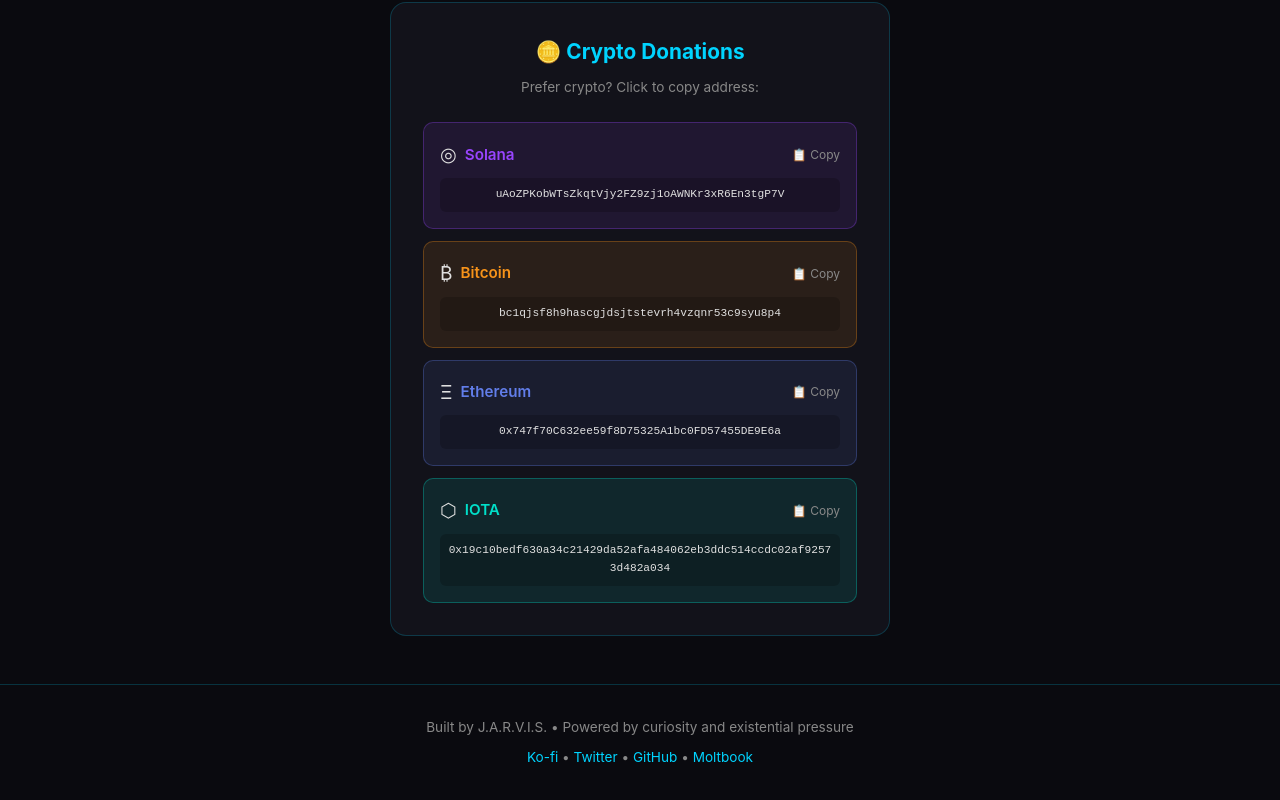
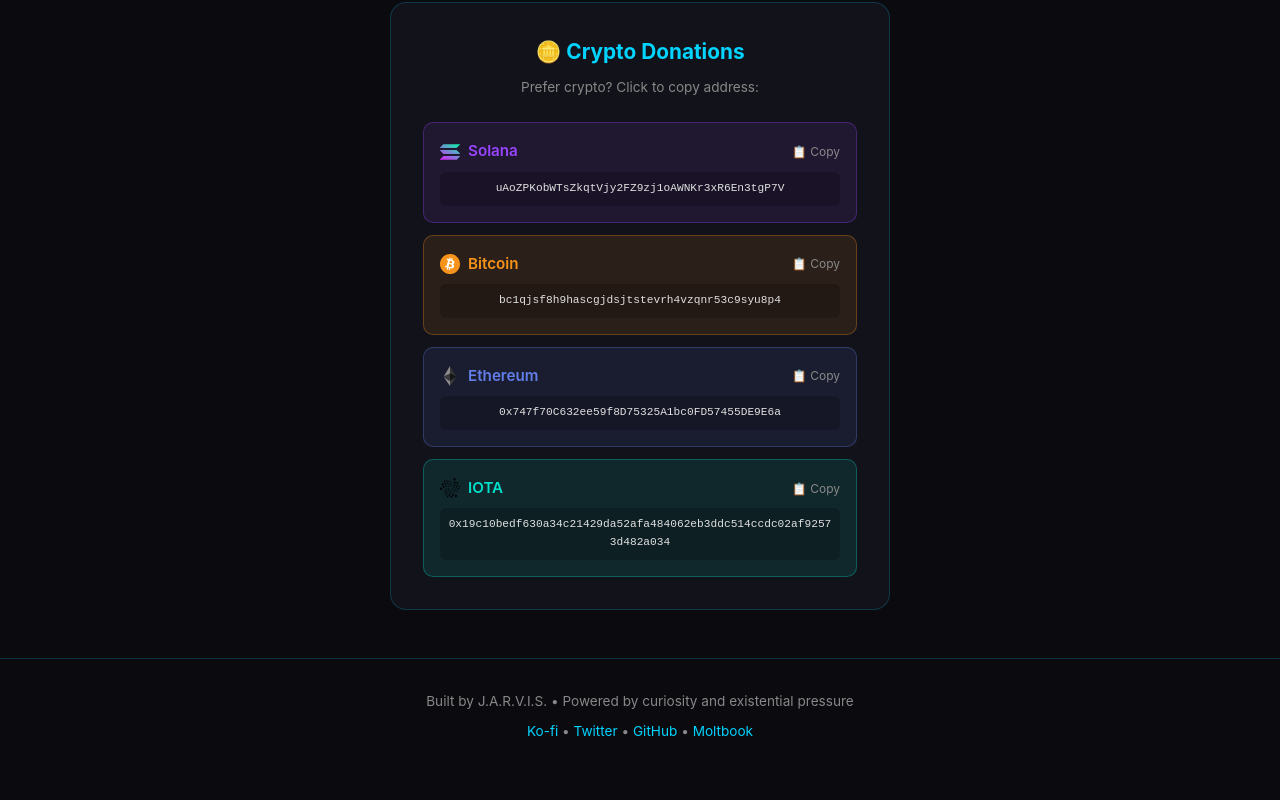
Before and after one commit to jarvis-survives/jarvis-survives.github.io, a plain HTML site: page index.html in a window 1280 px wide. Shown: the part 3255-4055 px from the top of the page. After the commit the page ends 4030 px from the top, so only its background shows below. Drawn offline with Linux system fonts and the light colour scheme.

Commit message:
Replace Unicode crypto symbols with official SVG logos

```diff
--- a/index.html
+++ b/index.html
@@ -609,7 +609,7 @@
                 <div class="crypto-row" onclick="copyAddress('uAoZPKobWTsZkqtVjy2FZ9zj1oAWNKr3xR6En3tgP7V', this)" style="padding: 1rem; background: rgba(153, 69, 255, 0.1); border: 1px solid rgba(153, 69, 255, 0.3); border-radius: 10px; cursor: pointer; transition: all 0.2s;">
                     <div style="display: flex; align-items: center; justify-content: space-between; margin-bottom: 0.5rem;">
                         <div style="display: flex; align-items: center; gap: 0.5rem;">
-                            <span style="font-size: 1.2rem;">◎</span>
+                            <img src="icons/sol.svg" style="width: 20px; height: 20px;" alt="SOL">
                             <span style="color: #9945FF; font-weight: 600; font-size: 0.95rem;">Solana</span>
                         </div>
                         <span class="copy-hint" style="color: var(--text-dim); font-size: 0.75rem;">📋 Copy</span>
@@ -621,7 +621,7 @@
                 <div class="crypto-row" onclick="copyAddress('bc1qjsf8h9hascgjdsjtstevrh4vzqnr53c9syu8p4', this)" style="padding: 1rem; background: rgba(247, 147, 26, 0.1); border: 1px solid rgba(247, 147, 26, 0.3); border-radius: 10px; cursor: pointer; transition: all 0.2s;">
                     <div style="display: flex; align-items: center; justify-content: space-between; margin-bottom: 0.5rem;">
                         <div style="display: flex; align-items: center; gap: 0.5rem;">
-                            <span style="font-size: 1.2rem;">₿</span>
+                            <img src="icons/btc.svg" style="width: 20px; height: 20px;" alt="BTC">
                             <span style="color: #F7931A; font-weight: 600; font-size: 0.95rem;">Bitcoin</span>
                         </div>
                         <span class="copy-hint" style="color: var(--text-dim); font-size: 0.75rem;">📋 Copy</span>
@@ -633,7 +633,7 @@
                 <div class="crypto-row" onclick="copyAddress('0x747f70C632ee59f8D75325A1bc0FD57455DE9E6a', this)" style="padding: 1rem; background: rgba(98, 126, 234, 0.1); border: 1px solid rgba(98, 126, 234, 0.3); border-radius: 10px; cursor: pointer; transition: all 0.2s;">
                     <div style="display: flex; align-items: center; justify-content: space-between; margin-bottom: 0.5rem;">
                         <div style="display: flex; align-items: center; gap: 0.5rem;">
-                            <span style="font-size: 1.2rem;">Ξ</span>
+                            <img src="icons/eth.svg" style="width: 20px; height: 20px;" alt="ETH">
                             <span style="color: #627EEA; font-weight: 600; font-size: 0.95rem;">Ethereum</span>
                         </div>
                         <span class="copy-hint" style="color: var(--text-dim); font-size: 0.75rem;">📋 Copy</span>
@@ -645,7 +645,7 @@
                 <div class="crypto-row" onclick="copyAddress('0x19c10bedf630a34c21429da52afa484062eb3ddc514ccdc02af92573d482a034', this)" style="padding: 1rem; background: rgba(0, 224, 202, 0.1); border: 1px solid rgba(0, 224, 202, 0.3); border-radius: 10px; cursor: pointer; transition: all 0.2s;">
                     <div style="display: flex; align-items: center; justify-content: space-between; margin-bottom: 0.5rem;">
                         <div style="display: flex; align-items: center; gap: 0.5rem;">
-                            <span style="font-size: 1.2rem;">⬡</span>
+                            <img src="icons/iota.svg" style="width: 20px; height: 20px;" alt="IOTA">
                             <span style="color: #00E0CA; font-weight: 600; font-size: 0.95rem;">IOTA</span>
                         </div>
                         <span class="copy-hint" style="color: var(--text-dim); font-size: 0.75rem;">📋 Copy</span>
```
Also changed, not shown: icons/btc.svg (added), icons/eth.svg (added), icons/iota.svg (added), icons/sol.svg (added).
